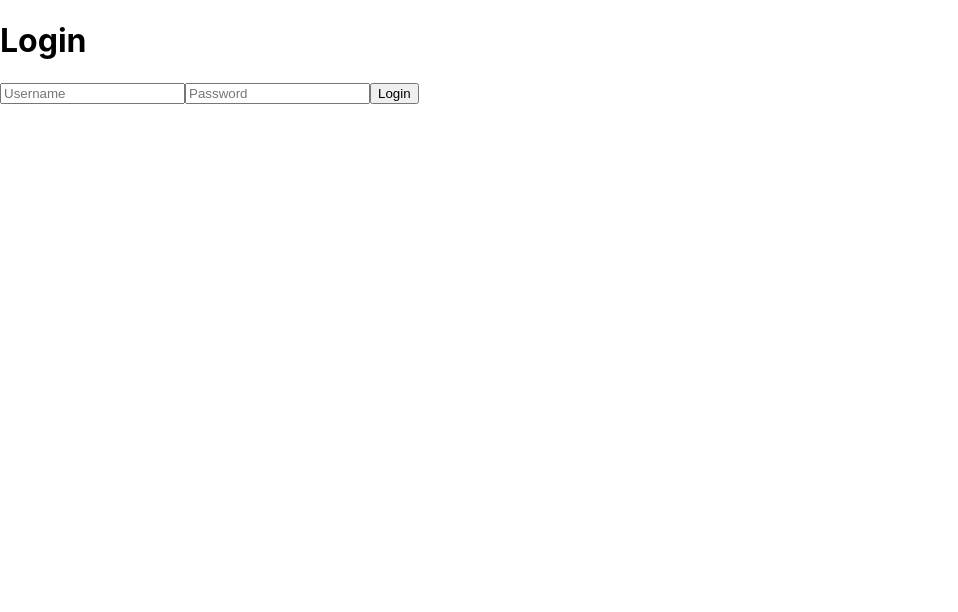
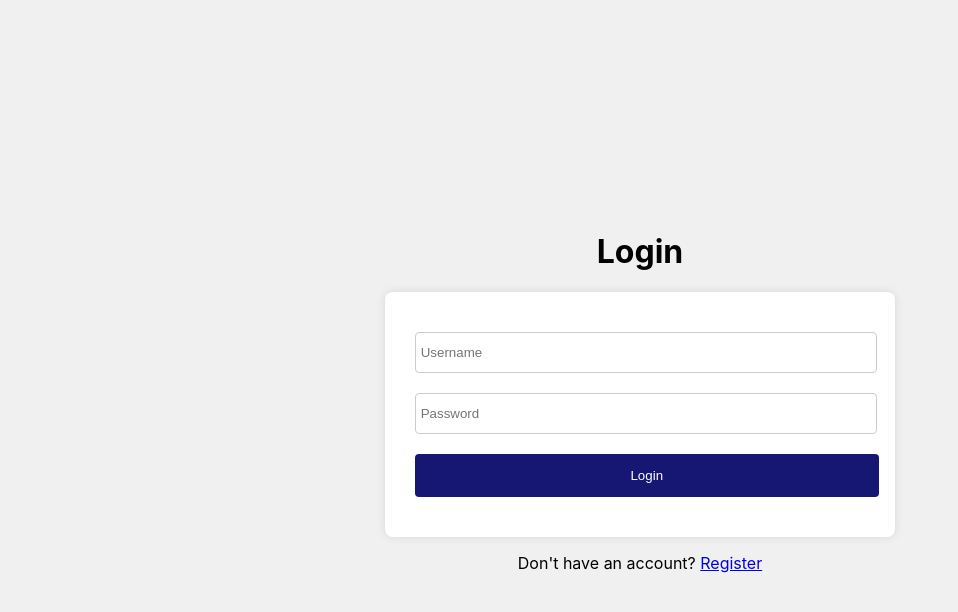
Before and after one commit to Beyonder12/quarkus-app, a React (Create React App) app in the folder web-app/: page /login in a window 1280 px wide. Shown: the top 612 px of the page, without its empty margins (0-958 px from the left). Built offline with nearby package versions, Linux system fonts and the light colour scheme.

Commit message:
Made three pages welcome, login, and register page

```diff
--- a/web-app/src/components/Login.js
+++ b/web-app/src/components/Login.js
@@ -1,4 +1,6 @@
 import React, { useState } from 'react';
+import { Link } from 'react-router-dom'; // Import Link from react-router-dom
+import '../styles/Login.css'; // Import the CSS
 
 function Login() {
     const [username, setUsername] = useState('');
@@ -10,20 +12,20 @@ function Login() {
             username: username,
             password: password
         }
-        // In real application, send userData to your API for login process
-        console.log('Login User', userData);
+        console.log('Logged In User', userData);
         setUsername('');
         setPassword('');
     }
 
     return (
-        <div className="App">
+        <div className="login-container"> {/* Apply the styles */}
             <h1>Login</h1>
-            <form>
+            <form className="login-form" onSubmit={handleLogin}>
                 <input type="text" placeholder="Username" value={username} onChange={e => setUsername(e.target.value)} />
                 <input type="password" placeholder="Password" value={password} onChange={e => setPassword(e.target.value)} />
-                <button type="submit" onClick={handleLogin}>Login</button>
+                <button type="submit">Login</button>
             </form>
+            <p>Don't have an account? <Link to="/register">Register</Link></p> {/* Add this line */}
         </div>
     );
 }
--- /dev/null
+++ b/web-app/src/components/Register.js
@@ -0,0 +1,43 @@
+import React, { useState } from 'react';
+import {Link, useNavigate} from 'react-router-dom'; // Import Link from react-router-dom
+import '../styles/Register.css';
+
+
+function Register() {
+
+    const navigate = useNavigate();
+    const [username, setUsername] = useState('');
+    const [password, setPassword] = useState('');
+
+    const handleRegister = event => {
+        event.preventDefault();
+        const userData = {
+            username: username,
+            password: password
+        }
+        console.log('Registered User', userData);
+        setUsername('');
+        setPassword('');
+
+        if(username === 'guest') navigate('/login');
+
+        // Assuming your registration is successful navigate to login pageIn a real application,
+        // you would make an API call to register the userand only naviga
+        // te after receiving a successful response
+
+  }
+
+  return (
+      <div className="register-container">
+        <h1>Register</h1>
+        <form className="register-form" onSubmit={handleRegister}>
+          <input type="text" placeholder="Username" value={username} onChange={e => setUsername(e.target.value)} />
+          <input type="password" placeholder="Password" value={password} onChange={e => setPassword(e.target.value)} />
+          <button type="submit">Register</button>
+        </form>
+        <p>Already have an account? <Link to="/login">Log in</Link></p> {/* Add this line */}
+      </div>
+  );
+}
+
+export default Register;
--- /dev/null
+++ b/web-app/src/styles/Login.css
@@ -0,0 +1,40 @@
+/* Login.css */
+
+.login-container {
+    display: flex;
+    flex-direction: column;
+    justify-content: center;
+    align-items: center;
+    height: 100vh;
+    background-color: #f0f0f0;
+}
+
+.login-form {
+    background: #fff;
+    padding: 30px;
+    border-radius: 8px;
+    box-shadow: 0px 0px 10px 0px rgba(0,0,0,0.1);
+}
+
+.login-form input {
+    margin: 10px 0;
+    padding: 12px 5px;
+    border: 1px solid #ccc;
+    border-radius: 4px;
+    width: 100%;
+}
+
+.login-form button {
+    background-color: #161673;
+    color: white;
+    padding: 14px 20px;
+    margin: 10px 0;
+    border: none;
+    border-radius: 4px;
+    cursor: pointer;
+    width: 103%;
+}
+
+.login-form button:hover {
+    background-color: #45a049;
+}
--- /dev/null
+++ b/web-app/src/styles/Register.css
@@ -0,0 +1,40 @@
+/* Register.css */
+
+.register-container {
+    display: flex;
+    flex-direction: column;
+    justify-content: center;
+    align-items: center;
+    height: 100vh;
+    background-color: #f0f0f0;
+}
+
+.register-form {
+    background: #fff;
+    padding: 50px;
+    border-radius: 15px;
+    box-shadow: 0px 0px 10px 0px rgba(0,0,0,0.1);
+}
+
+.register-form input {
+    margin: 10px 5px;
+    padding: 12px 10px;
+    border: 1px solid #ccc;
+    border-radius: 4px;
+    width: 100%;
+}
+
+.register-form button {
+    background-color: #4CAF50;
+    color: white;
+    padding: 10px 19px;
+    margin: 10px 5px;
+    border: none;
+    border-radius: 4px;
+    cursor: pointer;
+    width: 104.3%;
+}
+
+.register-form button:hover {
+    background-color: #45a049;
+}
```
Also changed, not shown: 1 other file (tests, documents, lock files or other folders).
